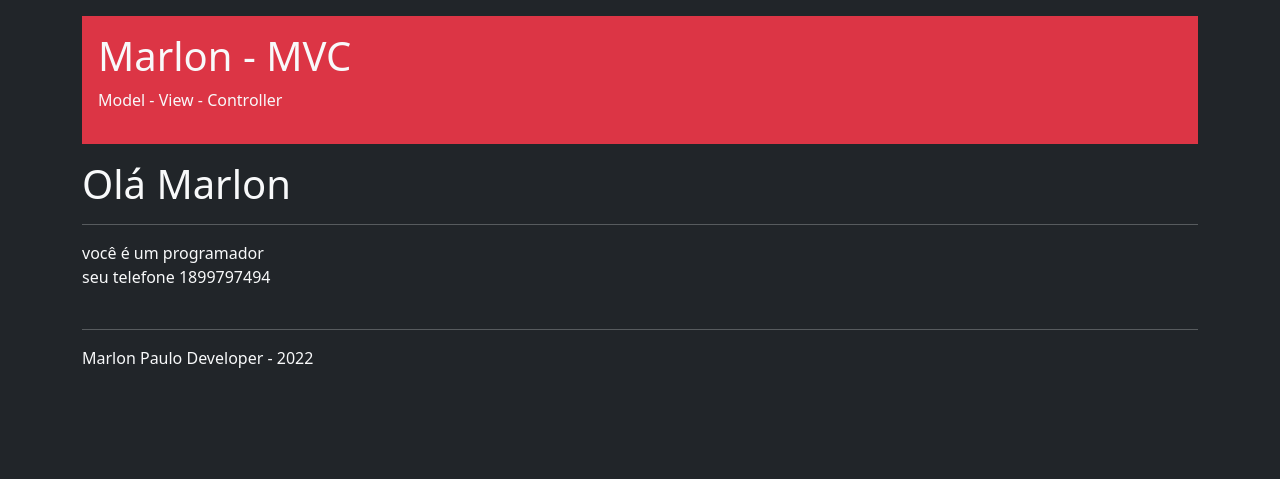
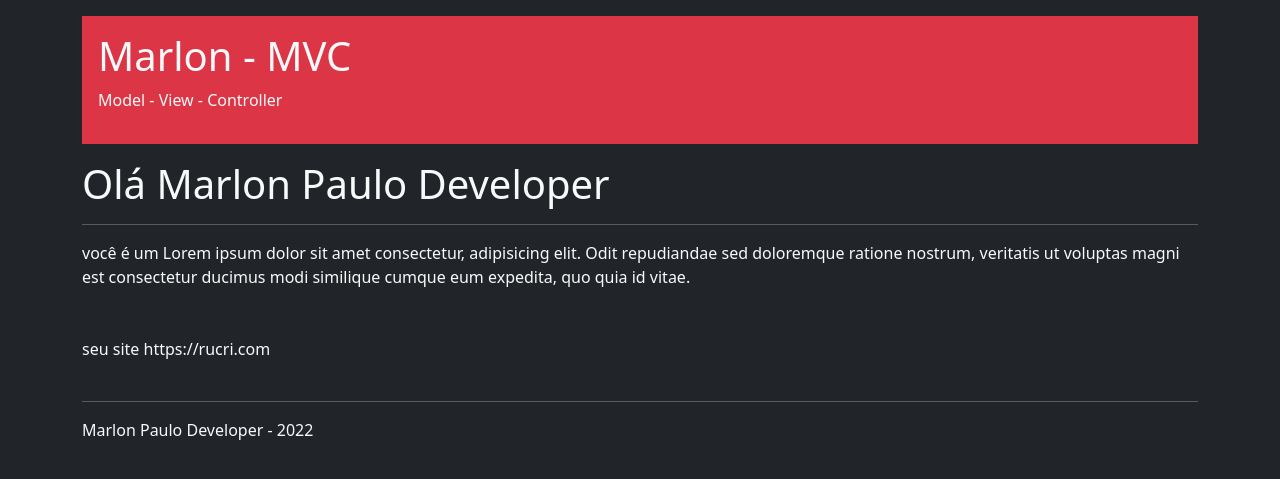
Before and after one commit to Marlon-Paulo-da-Silva/CRUD-MVC-PHP, a PHP site: page / in a window 1280 px wide. Shown: the top 479 px of the page. Run offline with PHP 8.4, Linux system fonts and the light colour scheme.

Commit message:
Adicionando Model Entity e mostrando de forma dinamica

```diff
--- a/app/Controller/Pages/Home.php
+++ b/app/Controller/Pages/Home.php
@@ -3,13 +3,21 @@
 namespace App\Controller\Pages;
 
 use App\Utils\View;
+use App\Model\Entity\Organization;
 
 class Home extends Page {
   public static function getHome(){
+
+    $obOrganization = new Organization;
+
+    // echo '<pre>';
+    // print_r($obOrganization);
+    // exit;
+
     $content = View::render('pages/home', [
-      'name' => 'Marlon',
-      'phone' => '1899797494',
-      'description' => 'programador'
+      'name' => $obOrganization->name,
+      'site' => $obOrganization->site,
+      'description' => $obOrganization->description
     ]);
 
     return parent::getPage('Marlon Titulo',$content);
--- a/app/Model/Entity/Organization.php
+++ b/app/Model/Entity/Organization.php
@@ -6,4 +6,8 @@ class Organization {
   public $id = 1;
 
   public $name = 'Marlon Paulo Developer';
+
+  public $site = 'https://rucri.com';
+
+  public $description = 'Lorem ipsum dolor sit amet consectetur, adipisicing elit. Odit repudiandae sed doloremque ratione nostrum, veritatis ut voluptas magni est consectetur ducimus modi similique cumque eum expedita, quo quia id vitae.';
 }
--- a/app/Utils/View.php
+++ b/app/Utils/View.php
@@ -18,9 +18,7 @@ class View {
       return '{{'. $item .'}}';
     }, $keys);
 
-    // echo '<pre>';
-    // print_r($keys);
-    // exit;
+
 
 
 
--- a/resources/view/pages/home.html
+++ b/resources/view/pages/home.html
@@ -2,4 +2,6 @@
 <hr>
 
 você é um {{description}} <br>
-seu telefone {{phone}}
+<br>
+<br>
+seu site {{site}}
```
